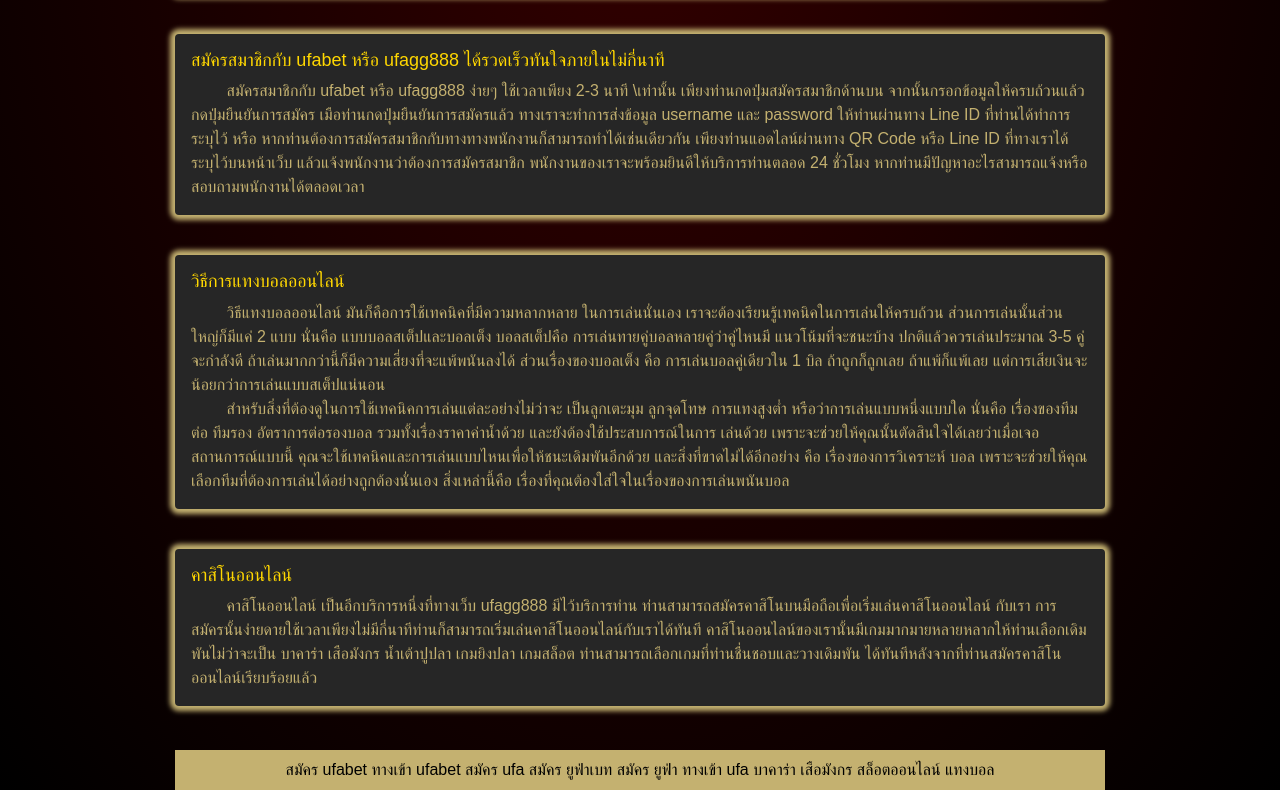
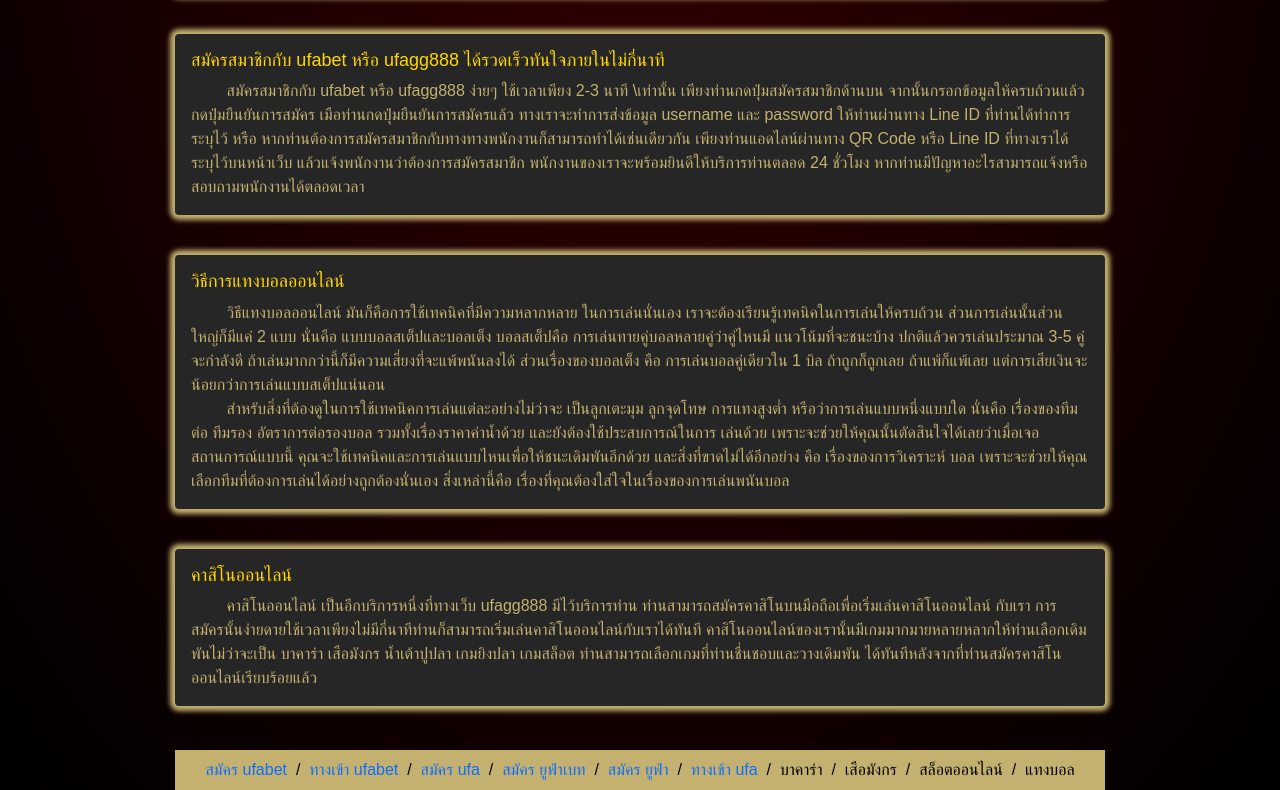
Before and after one commit to Chirapas/Test-01, a website: page public/index.html in a window 1280 px wide. Shown: the part 1072-1862 px from the top of the page. Drawn offline with nearby package versions, Linux system fonts and the light colour scheme.

Commit message:
Updated All Footer

```diff
--- a/public/index.html
+++ b/public/index.html
@@ -118,6 +118,16 @@
             text-align: center;
             color: black;
         }
+        a:link {
+            text-decoration: none;
+        }
+        a:visited {
+            color: black;
+            text-decoration: none;
+        }
+        a:hover {
+            color: gold;
+        }
     </style>
     <!-- background: radial-gradient(#330000,#000000); -->
     <body style="background: radial-gradient(#330000,#000000);">
@@ -194,15 +204,24 @@
             </div><br>
             <div class="col-sm-10 footer">
                 <footer>
-                    <a>สมัคร ufabet</a>
-                    <a>ทางเข้า ufabet</a>
-                    <a>สมัคร ufa</a>
-                    <a>สมัคร ยูฟ่าเบท</a>
-                    <a>สมัคร ยูฟ่า</a>
-                    <a>ทางเข้า ufa</a>
+                    <a href="/register.html">สมัคร ufabet</a>
+                    <a>&nbsp;/&nbsp;</a>
+                    <a href="/index.html">ทางเข้า ufabet</a>
+                    <a>&nbsp;/&nbsp;</a>
+                    <a href="/register.html">สมัคร ufa</a>
+                    <a>&nbsp;/&nbsp;</a>
+                    <a href="/register.html">สมัคร ยูฟ่าเบท</a>
+                    <a>&nbsp;/&nbsp;</a>
+                    <a href="/register.html">สมัคร ยูฟ่า</a>
+                    <a>&nbsp;/&nbsp;</a>
+                    <a href="/index.html">ทางเข้า ufa</a>
+                    <a>&nbsp;/&nbsp;</a>
                     <a>บาคาร่า</a>
+                    <a>&nbsp;/&nbsp;</a>
                     <a>เสือมังกร</a>
+                    <a>&nbsp;/&nbsp;</a>
                     <a>สล็อตออนไลน์</a>
+                    <a>&nbsp;/&nbsp;</a>
                     <a>แทงบอล</a>
                 </footer>
             </div>
```
Also changed, not shown: public/promotion.html (+25 -6 lines), public/register.html (+25 -6 lines).
